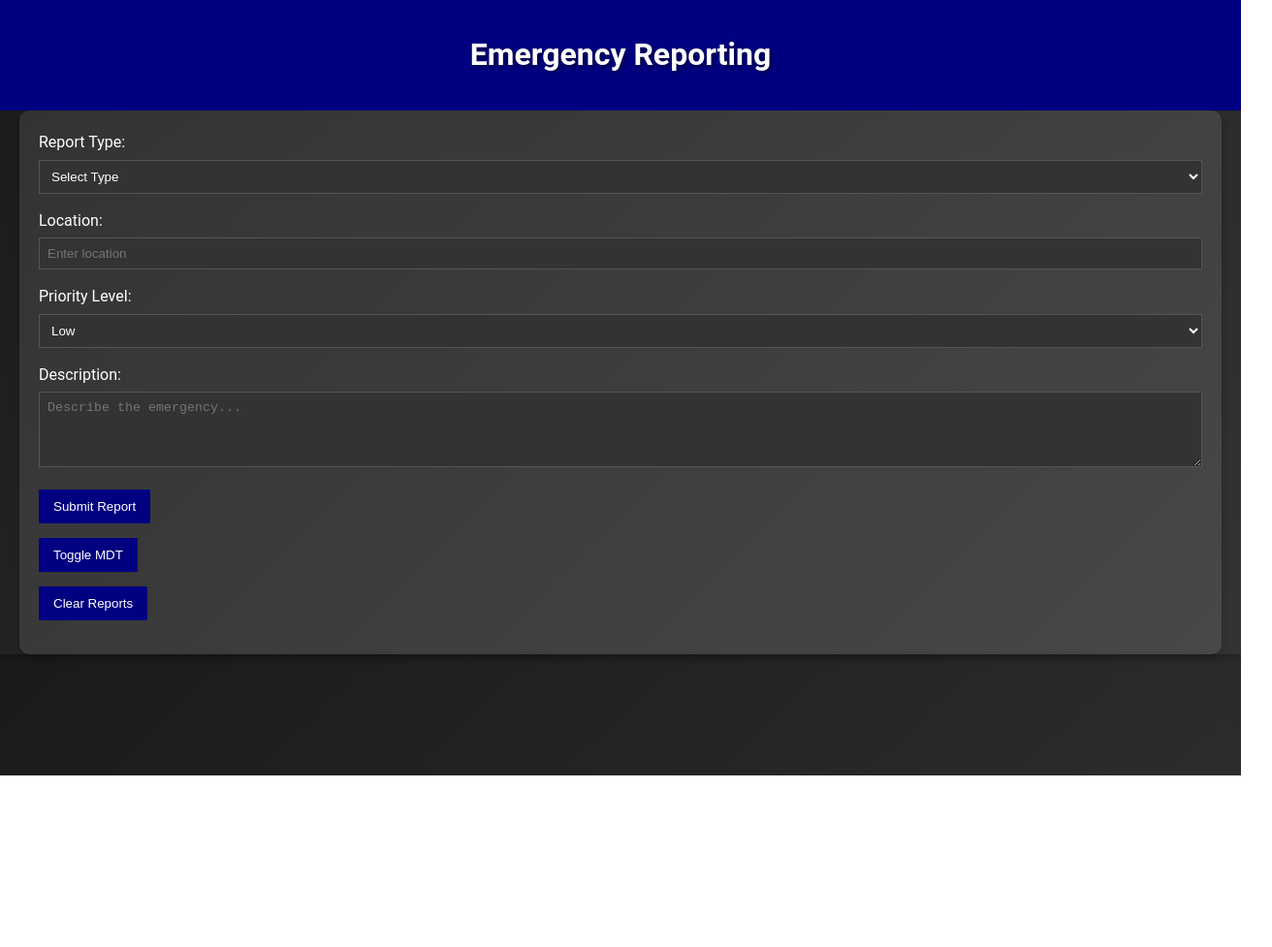
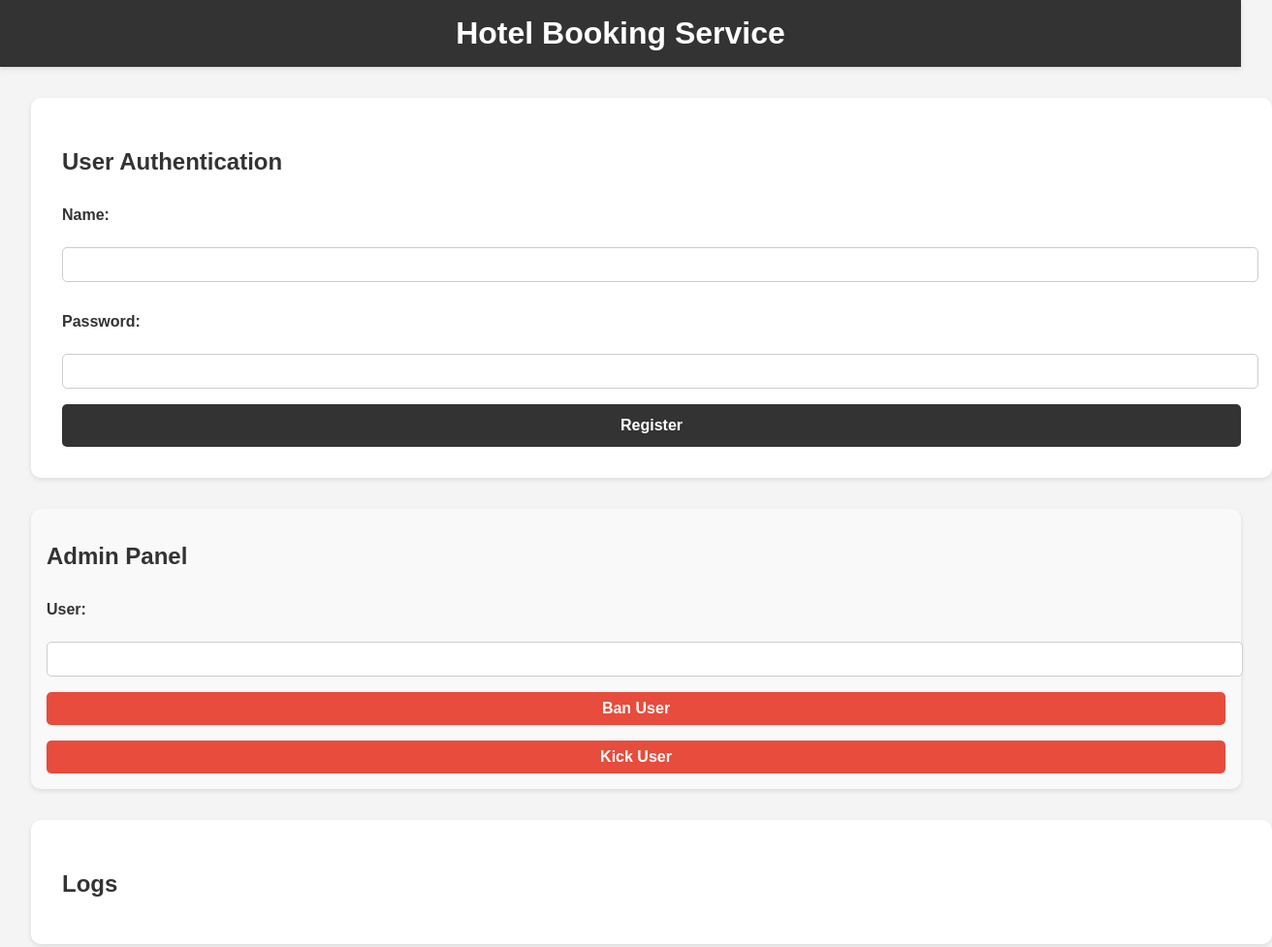
Before and after one commit to Movieclickreal/MDT, a plain HTML site: page index.html in a window 1280 px wide. Shown: the whole page at 97% size, 1312 px wide, since content can reach past the window. Before the commit the page ends 800 px from the top, so only its background shows below. Drawn offline with Linux system fonts and the light colour scheme.

Commit message:
Update index.html

```diff
--- a/index.html
+++ b/index.html
@@ -3,275 +3,323 @@
 <head>
     <meta charset="UTF-8">
     <meta name="viewport" content="width=device-width, initial-scale=1.0">
-    <title>Emergency Reporting</title>
+    <title>Booking Service</title>
     <style>
-        /* Enhanced Typography */
         body {
-            font-family: 'Roboto', sans-serif; /* Modern font */
-            background: linear-gradient(135deg, #1a1a1a, #333); /* Gradient background */
-            color: #fff;
+          font-family: 'Arial', sans-serif;
           margin: 0;
           padding: 0;
-            box-shadow: 0 4px 8px rgba(0, 0, 0, 0.2); /* Add a subtle shadow */
-            line-height: 1.6; /* Improve readability */
-            transition: background 0.3s ease; /* Smooth transition for dark mode */
+          background-color: #f4f4f4;
+          display: flex;
+          flex-direction: column;
+          min-height: 100vh;
+          color: #333;
         }
 
-        /* Header Styling */
         header {
-            background-color: #000080;
+          background-color: #333;
           color: #fff;
-            padding: 10px 0;
+          padding: 1rem 0;
           text-align: center;
-            text-shadow: 2px 2px 4px rgba(0, 0, 0, 0.5); /* Add text shadow */
-            position: sticky; /* Make header sticky */
-            top: 0;
-            z-index: 1000;
-            transition: background-color 0.3s ease; /* Smooth transition for dark mode */
+          box-shadow: 0 2px 5px rgba(0, 0, 0, 0.1);
         }
 
-        /* Container Styling */
-        .container {
-            padding: 20px;
-            border-radius: 10px; /* Add rounded corners */
-            background-color: rgba(255, 255, 255, 0.1); /* Add a subtle white background */
-            max-width: 1200px; /* Limit container width */
-            margin: auto; /* Center container */
-            box-shadow: 0 4px 8px rgba(0, 0, 0, 0.2); /* Add a subtle shadow */
-            transition: background-color 0.3s ease; /* Smooth transition for dark mode */
+        header h1 {
+          margin: 0; /* Remove default margin */
         }
 
-        /* Card Layout */
-        .card {
-            background-color: #444;
-            padding: 20px;
-            margin-bottom: 20px;
-            border-radius: 10px; /* Add rounded corners */
-            box-shadow: 0 4px 8px rgba(0, 0, 0, 0.2); /* Add a subtle shadow */
-            transition: transform 0.3s ease; /* Smooth transition for hover effect */
+        main {
+          padding: 2rem;
+          flex: 1;
+          display: flex;
+          flex-direction: column; /* Stack elements vertically */
+          gap: 2rem;
         }
 
-        .card:hover {
-            transform: translateY(-10px); /* Lift card on hover */
+        section {
+          background-color: #fff;
+          padding: 2rem;
+          border-radius: 10px;
+          box-shadow: 0 2px 5px rgba(0, 0, 0, 0.1);
+          width: 100%; /* Ensure full width */
         }
 
-        /* Form Group Styling */
-        .form-group {
-            margin-bottom: 15px;
+        section h2 {
+          margin-bottom: 1rem; /* Add space below section heading */
         }
 
-        .form-group label {
+        label {
           display: block;
-            margin-bottom: 5px;
+          margin-top: 1rem;
+          font-weight: bold;
         }
 
-        .form-group input, .form-group textarea, .form-group select {
+        input, select {
           width: 100%;
-            padding: 8px;
-            box-sizing: border-box;
-            background-color: #333;
-            color: #fff;
-            border: 1px solid #555;
-            transition: background-color 0.3s ease, transform 0.3s ease; /* Smooth transition for hover effect */
+          padding: 0.5rem;
+          margin-top: 0.5rem;
+          border: 1px solid #ccc;
+          border-radius: 5px;
+          font-size: 1rem; /* Increase input font size */
         }
 
-        .form-group input:focus,
-        .form-group textarea:focus,
-        .form-group select:focus {
-            background-color: #444; /* Change background on focus */
-            transform: scale(1.02); /* Slightly enlarge on focus */
-        }
-
-        /* Button Styling */
-        .form-group button {
-            padding: 10px 15px;
-            background-color: #000080;
+        button {
+          padding: 0.8rem 1.5rem;
+          background-color: #333;
           color: #fff;
           border: none;
           cursor: pointer;
-            transition: background-color 0.3s ease, transform 0.3s ease; /* Smooth transition for hover effect */
+          border-radius: 5px;
+          transition: background-color 0.3s ease;
+          font-weight: bold;
+          font-size: 1rem; /* Increase button font size */
         }
 
-        .form-group button:hover {
-            background-color: #0000cd;
-            transform: scale(1.05); /* Slightly enlarge on hover */
+        button:hover {
+          background-color: #555;
         }
 
-        /* MDT Styling */
-        #mdt {
-            display: none;
-            margin-top: 20px;
-            padding: 10px;
-            background-color: #333;
-            border: 1px solid #555;
+        #logs {
+          background-color: #fff;
+          padding: 2rem;
+          border-radius: 10px;
+          box-shadow: 0 2px 5px rgba(0, 0, 0, 0.1);
+          max-height: 300px;
+          overflow-y: auto;
         }
 
-        .mdt-header {
-            background-color: #000080;
-            color: #fff;
-            padding: 10px;
-            text-align: center;
+        .hidden {
+          display: none;
         }
 
-        .mdt-content {
-            padding: 10px;
+        /* Form Styling */
+        form {
+          display: flex;
+          flex-direction: column;
+          gap: 1rem;
         }
 
-        /* Report Styling */
-        .report {
-            background-color: #444;
-            padding: 10px;
-            margin-bottom: 10px;
-            border: 1px solid #555;
-            border-radius: 5px; /* Add rounded corners */
+        /* Admin Panel Styling */
+        #admin-panel {
+          display: flex;
+          flex-direction: column; /* Stack elements vertically */
+          gap: 1rem;
+          background-color: #f9f9f9;
+          padding: 1rem;
+          border-radius: 10px;
+          box-shadow: 0 2px 5px rgba(0, 0, 0, 0.1);
         }
 
-        /* Custom Scrollbar */
-        ::-webkit-scrollbar {
-            width: 12px;
+        #admin-panel label {
+          margin: 0;
         }
 
-        ::-webkit-scrollbar-track {
-            background: #333;
+        #ban-user, #kick-user {
+          margin-left: 0;
+          background-color: #e74c3c;
+          color: #fff;
+          border: none;
+          padding: 0.5rem 1rem;
+          border-radius: 5px;
+          cursor: pointer;
+          transition: background-color 0.3s ease;
         }
 
-        ::-webkit-scrollbar-thumb {
-            background-color: #555;
-            border-radius: 10px;
-            border: 3px solid #333;
+        #ban-user:hover, #kick-user:hover {
+          background-color: #c0392b;
         }
 
-        /* Dark Mode Toggle */
+        /* Log Entries Styling */
+        #log-entries {
+          display: flex;
+          flex-direction: column;
+          gap: 1rem;
+        }
+
+        #log-entries div {
+          padding: 1rem;
+          background-color: #f0f0f0;
+          border-radius: 5px;
+          font-size: 0.9rem; /* Adjust font size for log entries */
+        }
+
+        /* Responsive Design (for smaller screens) */
+        @media (max-width: 768px) {
+          main {
+            flex-direction: column;
+          }
+          section {
+            margin-bottom: 2rem;
+          }
+        }
+
+        /* Additional Features */
+        /* 1. Hover Effect for Form Inputs */
+        input:focus, select:focus {
+          outline: none;
+          border-color: #333; /* Change border color on focus */
+          box-shadow: 0 0 5px rgba(51, 51, 51, 0.2); /* Add a subtle shadow */
+        }
+
+        /* 2. Success/Error Messages */
+        .success {
+          color: green; /* Green for success */
+        }
+
+        .error {
+          color: red; /* Red for error */
+        }
+
+        /* 3. Alternative Color Scheme (Optional) */
         .dark-mode {
-            background: linear-gradient(135deg, #333, #1a1a1a); /* Dark mode gradient */
+          background-color: #222;
+          color: #fff;
         }
 
         .dark-mode header {
-            background-color: #0000cd;
+          background-color: #111;
         }
 
-        .dark-mode .container {
-            background-color: rgba(0, 0, 0, 0.5);
+        .dark-mode section {
+          background-color: #333;
         }
 
-        .dark-mode .card {
-            background-color: #555;
+        .dark-mode button {
+          background-color: #fff;
+          color: #333;
         }
 
-        /* Media Queries for Responsive Design */
-        @media (max-width: 600px) {
-            .container {
-                padding: 10px;
-            }
-            .form-group input, .form-group textarea, .form-group select {
-                padding: 6px;
-            }
-            .form-group button {
-                padding: 8px 12px;
-            }
+        .dark-mode button:hover {
+          background-color: #eee;
         }
 
     </style>
 </head>
 <body>
     <header>
-        <h1>Emergency Reporting</h1>
+        <h1>Hotel Booking Service</h1>
     </header>
-    <div class="container">
-        <div class="form-group">
-            <label for="reportType">Report Type:</label>
-            <select id="reportType" onchange="showFireOptions()">
-                <option value="">Select Type</option>
-                <option value="Fire">Fire</option>
-                <option value="Medical">Medical</option>
-                <option value="Other">Other</option>
+    <main>
+        <section id="user-auth">
+            <h2>User Authentication</h2>
+            <form id="register-form">
+                <label for="register-name">Name:</label>
+                <input type="text" id="register-name" name="register-name" required>
+                <label for="register-password">Password:</label>
+                <input type="password" id="register-password" name="register-password" required>
+                <button type="submit">Register</button>
+            </form>
+            <form id="login-form" class="hidden">
+                <label for="login-name">Name:</label>
+                <input type="text" id="login-name" name="login-name" required>
+                <label for="login-password">Password:</label>
+                <input type="password" id="login-password" name="login-password" required>
+                <p class="error">Invalid password!</p>
+                <button type="submit">Login</button>
+            </form>
+        </section>
+        <section id="booking-form" class="hidden">
+            <h2>Book a Hotel</h2>
+            <form id="form">
+                <label for="hotel">Hotel:</label>
+                <input type="text" id="hotel" name="hotel" required>
+                <label for="date">Date:</label>
+                <input type="date" id="date" name="date" required>
+                <label for="payment">Payment Method:</label>
+                <select id="payment" name="payment" required>
+                    <option value="credit-card">Credit Card</option>
+                    <option value="paypal">PayPal</option>
+                    <option value="bank-transfer">Bank Transfer</option>
                 </select>
-        </div>
-        <div id="fireOptions" style="display: none;">
-            <div class="form-group">
-                <label for="acreage">Acreage:</label>
-                <input type="number" id="acreage" placeholder="Enter acreage">
-            </div>
-            <div class="form-group">
-                <label for="containment">Potential Containment:</label>
-                <input type="text" id="containment" placeholder="Enter potential containment">
-            </div>
-        </div>
-        <div class="form-group">
-            <label for="location">Location:</label>
-            <input type="text" id="location" placeholder="Enter location">
-        </div>
-        <div class="form-group">
-            <label for="priority">Priority Level:</label>
-            <select id="priority">
-                <option value="Low">Low</option>
-                <option value="Medium">Medium</option>
-                <option value="High">High</option>
-            </select>
-        </div>
-        <div class="form-group">
-            <label for="description">Description:</label>
-            <textarea id="description" rows="4" placeholder="Describe the emergency..."></textarea>
-        </div>
-        <div class="form-group">
-            <button onclick="submitReport()">Submit Report</button>
-        </div>
-        <div class="form-group">
-            <button onclick="toggleMDT()">Toggle MDT</button>
-        </div>
-        <div class="form-group">
-            <button onclick="clearReports()">Clear Reports</button>
-        </div>
-        <div id="mdt">
-            <div class="mdt-header">
-                <h2>MDT (Mobile Data Terminal)</h2>
-            </div>
-            <div class="mdt-content" id="mdtContent">
-                <p>No reports yet.</p>
-            </div>
-        </div>
-    </div>
+                <button type="submit">Book</button>
+            </form>
+        </section>
+        <section id="admin-panel" class="hidden">
+            <h2>Admin Panel</h2>
+            <label for="user">User:</label>
+            <input type="text" id="user" name="user" required>
+            <button id="ban-user">Ban User</button>
+            <button id="kick-user">Kick User</button>
+        </section>
+        <section id="logs">
+            <h2>Logs</h2>
+            <div id="log-entries"></div>
+        </section>
+    </main>
     <script>
-        function showFireOptions() {
-            const reportType = document.getElementById('reportType').value;
-            const fireOptions = document.getElementById('fireOptions');
-            if (reportType === 'Fire') {
-                fireOptions.style.display = 'block';
-            } else {
-                fireOptions.style.display = 'none';
-            }
+        const users = [];
+        const rooms = ["101", "102", "103", "104", "105"];
+        const randomRooms = [];
+
+        for (let i = 0; i < 145; i++) {
+            const randomIndex = Math.floor(Math.random() * rooms.length);
+            randomRooms.push(rooms[randomIndex]);
         }
 
-        function submitReport() {
-            const reportType = document.getElementById('reportType').value;
-            const description = document.getElementById('description').value;
-            const location = document.getElementById('location').value;
-            const priority = document.getElementById('priority').value;
-            const timestamp = new Date().toLocaleString();
-            let additionalInfo = '';
-            if (reportType === 'Fire') {
-                const acreage = document.getElementById('acreage').value;
-                const containment = document.getElementById('containment').value;
-                additionalInfo = `<br>Acreage: ${acreage}<br>Potential Containment: ${containment}`;
+        console.log(randomRooms);
+
+        let currentRoomIndex = 0;
+
+        document.getElementById('register-form').addEventListener('submit', function(event) {
+            event.preventDefault();
+            const name = document.getElementById('register-name').value;
+            const password = document.getElementById('register-password').value;
+            users.push({ name, password });
+            logAction(`User ${name} registered`);
+            alert(`User ${name} registered`);
+            document.getElementById('register-form').classList.add('hidden');
+            document.getElementById('login-form').classList.remove('hidden');
+        });
+
+        document.getElementById('login-form').addEventListener('submit', function(event) {
+            event.preventDefault();
+            const name = document.getElementById('login-name').value;
+            const password = document.getElementById('login-password').value;
+            const user = users.find(user => user.name === name && user.password === password);
+            if (user) {
+                logAction(`User ${name} logged in`);
+                alert(`User ${name} logged in`);
+                document.getElementById('login-form').classList.add('hidden');
+                document.getElementById('booking-form').classList.remove('hidden');
+                document.getElementById('admin-panel').classList.remove('hidden');
+            } else {
+                alert('Invalid credentials');
             }
-            const report = `<div class="report"><strong>Type:</strong> ${reportType}<br><strong>Description:</strong> ${description}<br><strong>Location:</strong> ${location}<br><strong>Priority:</strong> ${priority}<br><strong>Timestamp:</strong> ${timestamp}${additionalInfo}</div>`;
-            const mdtContent = document.getElementById('mdtContent');
-            mdtContent.innerHTML += report;
-            alert('Report Submitted');
+        });
+
+        document.getElementById('form').addEventListener('submit', function(event) {
+            event.preventDefault();
+            const hotel = document.getElementById('hotel').value;
+            const date = document.getElementById('date').value;
+            const payment = document.getElementById('payment').value;
+            const room = assignRoom();
+            logAction(`Booking confirmed for room ${room} at ${hotel} on ${date} with payment method ${payment}`);
+            alert(`Booking confirmed for room ${room} at ${hotel} on ${date} with payment method ${payment}`);
+        });
+
+        document.getElementById('ban-user').addEventListener('click', function() {
+            const user = document.getElementById('user').value;
+            logAction(`User ${user} has been banned`);
+            alert(`User ${user} has been banned`);
+        });
+
+        document.getElementById('kick-user').addEventListener('click', function() {
+            const user = document.getElementById('user').value;
+            logAction(`User ${user} has been kicked`);
+            alert(`User ${user} has been kicked`);
+        });
+
+        function assignRoom() {
+            const room = rooms[currentRoomIndex];
+            currentRoomIndex = (currentRoomIndex + 1) % rooms.length;
+            return room;
         }
 
-        function toggleMDT() {
-            const mdt = document.getElementById('mdt');
-            if (mdt.style.display === 'none') {
-                mdt.style.display = 'block';
-            } else {
-                mdt.style.display = 'none';
-            }
-        }
-
-        function clearReports() {
-            const mdtContent = document.getElementById('mdtContent');
-            mdtContent.innerHTML = '<p>No reports yet.</p>';
+        function logAction(action) {
+            const logEntries = document.getElementById('log-entries');
+            const logEntry = document.createElement('div');
+            logEntry.textContent = action;
+            logEntries.appendChild(logEntry);
         }
     </script>
 </body>
```
Lines whose indentation alone changed are shown as unchanged.
